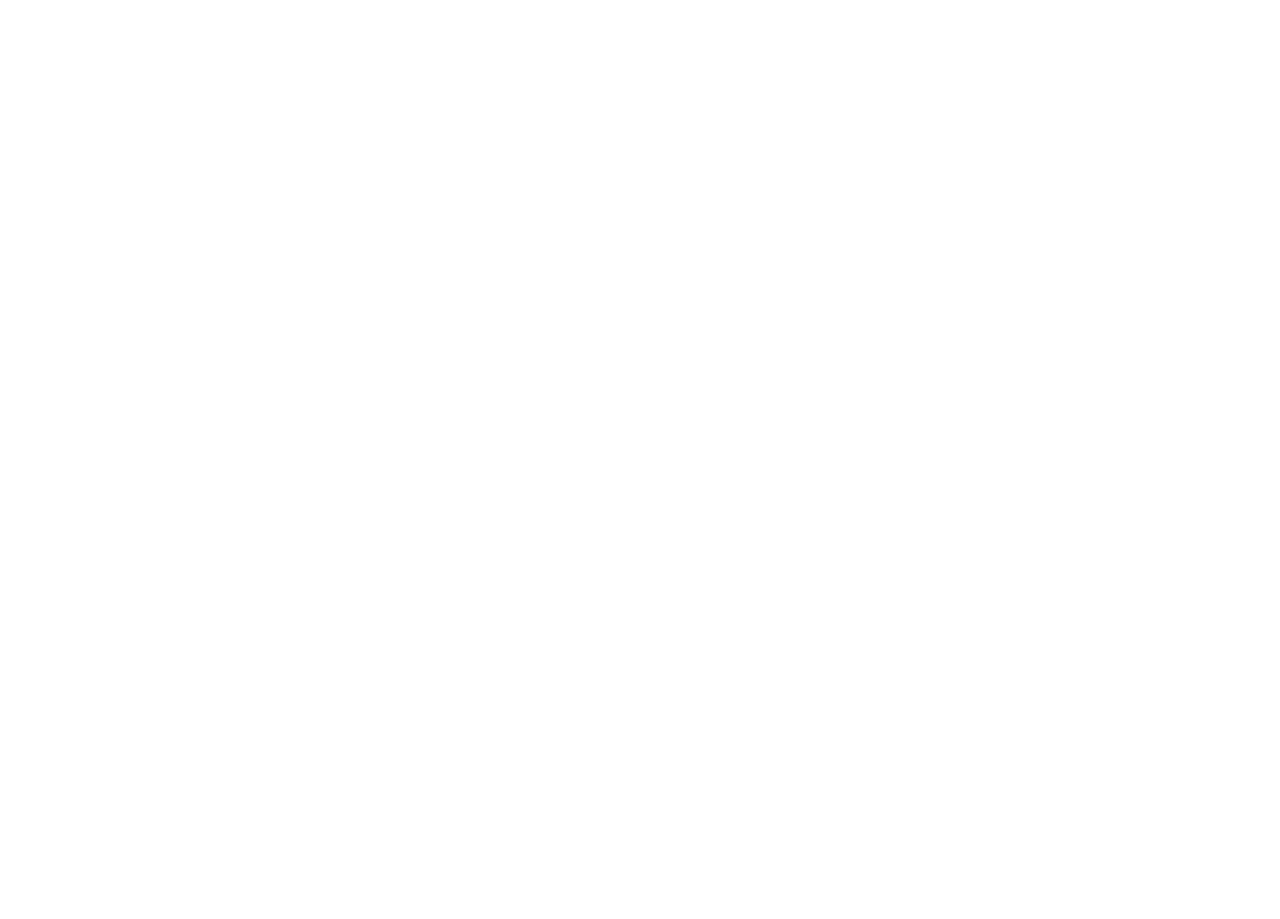
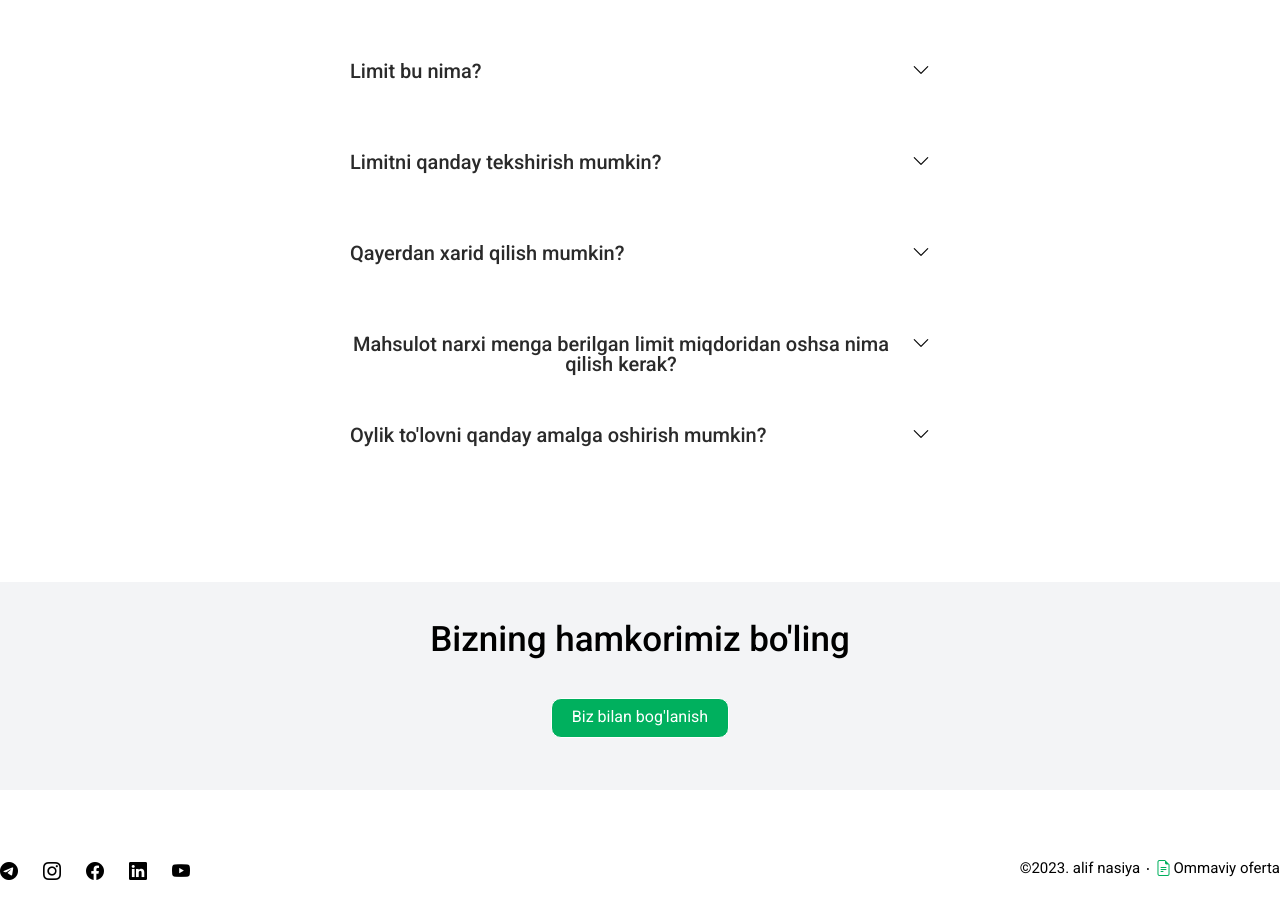
Before and after one commit to Ruzmat-dev/alif, a React (Vite) app: page / in a window 1280 px wide. Shown: the part 3060-3979 px from the top of the page. Before the commit the page ends 2981 px from the top, so only its background shows below. Built offline with nearby package versions, Linux system fonts and the light colour scheme.

Commit message:
add footer

```diff
--- a/index.html
+++ b/index.html
@@ -5,6 +5,7 @@
     <link rel="icon" type="image/svg+xml" href="/vite.svg" />
     <meta name="viewport" content="width=device-width, initial-scale=1.0" />
     <link rel="stylesheet" href="https://cdn.jsdelivr.net/npm/bootstrap-icons@1.10.5/font/bootstrap-icons.css">
+
     <title>Vite + React</title>
   </head>
   <body>
--- /dev/null
+++ b/src/UI/TopQuestion/index.jsx
@@ -0,0 +1,67 @@
+import React , {useState} from "react";
+import "./style.scss";
+
+const index = () => {
+
+  const [limit,setLimit] = useState("Limit — ro'yxatdan o'tgandan keyin muddatli to'lovga mahsulot sotib olish uchun taqdim etiladigan balans. Uning yordamida siz tovarlarni ortiqcha kutmasdan alifshop.uz saytida yoki hamkorlarimiz do‘konlarida sotib olishingiz mumkin.")
+  const [lim ,setLim] = useState(true)
+
+  const[cheak , setCheak] = useState("Limit olganingizdan so'ng, uni alifnasiya.uz saytidagi shaxsiy kabinetingizda yoki alif mobi ilovasidagi Nasiya bo‘limida tekshirishingiz mumkin.")
+  const[chea , setChea] = useState(true)
+
+  const [buys , setBuys] = useState("Siz alifshop.uz saytida yoki IDEA, Mediapark, Elmakon, Goodzone va boshqalar kabi hamkorlarimiz do'konlarida xarid qilishingiz mumkin.")
+  const[buy, setBuy] = useState(true)
+
+  const[names , setNames]= useState("Agar mahsulot narxi sizga berilgan limit miqdoridan oshgan bo'lsa, biz ushbu mahsulotga arizani bir necha daqiqa ichida ko'rib chiqib sizga javob beramiz.")
+  const[name , setName] = useState(true)
+
+  const[months , setMonths] = useState("Har oy bog'langan kartadan muddatli to'lovning belgilangan miqdori yechib olinadi. Va siz mustaqil ravishda alifnasiya.uz saytidagi shaxsiy kabinetingiz yoki alif mobi, Payme, Click, Uzum Bank va Paynet to‘lov tizimlari orqali to‘lovni amalga oshirishingiz mumkin.")
+  const[month , setMonth] = useState(true)
+  return (
+    <div className="container">
+      <div className="topQuestion">
+        <h1 className="topQuestion__title">Tez-tez so'raladigan savollar</h1>
+        <div className="topQuestion__wrapper">
+          <div className={lim ? "" : "topQuestion__wrapper-lim"}>
+            <button onClick={() => setLim(!lim)} className={lim ? "topQuestion__wrapper-btn" : "topQuestion__wrapper-lim-btn"}>
+              <span>Limit bu nima?</span>
+              <i className={lim ? "bi bi-chevron-down" : "bi bi-chevron-up"}></i>
+            </button>
+            <p className=""> {lim ? "" : limit} </p>
+          </div>
+
+          <div className={chea ? "" : "topQuestion__wrapper-lim"}>
+            <button onClick={() => setChea(!chea)} className={chea ? "topQuestion__wrapper-btn" : "topQuestion__wrapper-lim-btn"}>
+              <span>Limitni qanday tekshirish mumkin?</span>
+              <i className={chea ? "bi bi-chevron-down" : "bi bi-chevron-up"}></i>
+            </button>
+            <p className=""> {chea ? "" : cheak} </p>
+          </div>
+          <div className={buy ? "" : "topQuestion__wrapper-lim"}>
+            <button onClick={() => setBuy(!buy)} className={buy ? "topQuestion__wrapper-btn" : "topQuestion__wrapper-lim-btn"}>
+              <span>Qayerdan xarid qilish mumkin?</span>
+              <i className={buy ? "bi bi-chevron-down" : "bi bi-chevron-up"}></i>
+            </button>
+            <p className=""> {buy ? "" : buys} </p>
+          </div>
+          <div className={name ? "" : "topQuestion__wrapper-lim"}>
+            <button onClick={() => setName(!name)} className={name ? "topQuestion__wrapper-btn" : "topQuestion__wrapper-lim-btn"}>
+              <span>Mahsulot narxi menga berilgan limit miqdoridan oshsa nima qilish kerak?</span>
+              <i className={name ? "bi bi-chevron-down" : "bi bi-chevron-up"}></i>
+            </button>
+            <p className=""> {name ? "" : names} </p>
+          </div>
+          <div className={month ? "" : "topQuestion__wrapper-lim"}>
+            <button onClick={() => setMonth(!month)} className={month ? "topQuestion__wrapper-btn" : "topQuestion__wrapper-lim-btn"}>
+              <span>Oylik to'lovni qanday amalga oshirish mumkin?</span>
+              <i className={month ? "bi bi-chevron-down" : "bi bi-chevron-up"}></i>
+            </button>
+            <p className=""> {month ? "" : months} </p>
+          </div>
+        </div>
+      </div>
+    </div>
+  );
+};
+
+export default index;
--- /dev/null
+++ b/src/UI/TopQuestion/style.scss
@@ -0,0 +1,98 @@
+.topQuestion {
+  width: 100%;
+  margin: 100px 0;
+  display: flex;
+  flex-direction: column;
+  // justify-content: center;
+  text-align: center;
+
+  &__title {
+    font-family: "Roboto";
+    line-height: 1rem;
+    font-weight: 500;
+    font-size: 35px;
+    color: #000;
+  }
+
+  &__wrapper {
+    display: flex;
+    flex-direction: column;
+    justify-content: center;
+    gap: 10px;
+    margin-top: 50px;
+    div {
+      align-self: center;
+
+      p {
+        width: 628px;
+        margin: auto;
+        padding: 0 24px;
+        margin-bottom: 5px;
+        font-family: "Roboto";
+        line-height: 1rem;
+        font-weight: 400;
+        font-size: 18px;
+        color: #000000a7;
+        line-height: 20px;
+      }
+    }
+    &-btn {
+      width: 628px;
+      height: 76px;
+      border-radius: 20px;
+      border: none;
+      background-color: #fff;
+      padding: 24px;
+      display: flex;
+      gap: 20px;
+      justify-content: space-between;
+      &:hover {
+        background-color: rgb(243,244,246);
+      }
+
+      span {
+          font-family: "Roboto";
+          line-height: 1rem;
+          font-weight: 500;
+          font-size: 20px;
+          color: #000000d5;
+          line-height: 20px;
+      }
+
+      i {
+          font-size: 18px;
+          font-weight: 400;
+      }
+    }
+    &-lim {
+      background-color: rgb(243,244,246);
+      border-radius: 20px;
+      &-btn {
+        width: 628px;
+      height: 76px;
+      border-radius: 20px;
+      border: none;
+      padding: 24px;
+      display: flex;
+      gap: 20px;
+      justify-content: space-between;
+        background-color: rgb(243,244,246);
+        border-radius: none;
+
+        span {
+          font-family: "Roboto";
+          line-height: 1rem;
+          font-weight: 500;
+          font-size: 20px;
+          color: #000000d5;
+          line-height: 20px;
+      }
+
+      i {
+          font-size: 18px;
+          font-weight: 400;
+      }
+      }
+    }
+  }
+}
--- /dev/null
+++ b/src/components/Footer/index.jsx
@@ -0,0 +1,38 @@
+import React from "react";
+import "./style.scss";
+
+const index = () => {
+  return (
+    <footer className="footer">
+      <div className="footer__parents">
+        <div className="container">
+          <div className="footer__parents-wrapper">
+            <h1>Bizning hamkorimiz bo'ling</h1>
+            <a href="#">Biz bilan bog'lanish</a>
+          </div>
+        </div>
+      </div>
+      <div className="container">
+        <div className="footer__bootom">
+          <div className="footer__bootom-icons">
+            <a href="#"><i className="bi bi-telegram"></i></a>
+            <a href="#"><i className="bi bi-instagram"></i></a>
+            <a href="#"><i className="bi bi-facebook"></i></a>
+            <a href="#"><i className="bi bi-linkedin"></i></a>
+            <a href="#"><i className="bi bi-youtube"></i></a>
+          </div>
+          <div>
+            <p>©2023. alif nasiya</p>
+            <span>·</span>
+            <span>
+              <i class="bi bi-file-earmark-text"></i>
+              <a href="#">Ommaviy oferta</a>
+            </span>
+          </div>
+        </div>
+      </div>
+    </footer>
+  );
+};
+
+export default index;
--- /dev/null
+++ b/src/components/Footer/style.scss
@@ -0,0 +1,97 @@
+
+.footer {
+    display: flex;
+    flex-direction: column;
+    margin: 50px 0;
+    &__parents {
+        width: 100%;
+        height: 208px;
+        background-color: #f3f4f6;
+
+        &-wrapper {
+            display: flex;
+            flex-direction: column;
+            justify-content: center;
+            text-align: center;
+            gap: 50px;
+            margin-top: 50px;
+
+            h1 {
+                font-family: "Roboto";
+                line-height: 1rem;
+                font-weight: 500;
+                font-size: 35px;
+                color: #000;
+            }
+
+            a {
+                text-align: center;
+                align-items: center;
+                align-self: center;
+                text-decoration: none;
+                border: 1px solid;
+                border-radius: var(--border-radius);
+                background-color: var(--color);
+                color: #fff;
+                padding: 8px 16px;
+                font-family: "Roboto";
+                font-weight: 400;
+                width: 178px;
+                height: 40px;
+            }
+        }
+    }
+
+    &__bootom {
+        display: flex;
+        flex-direction: row;
+        justify-content: space-between;
+        margin: 70px 0 0 0 !important;
+        width: 1280px;
+        margin: auto;
+        &-icons {
+            display: flex;
+            gap: 25px !important;
+            align-items: center;
+
+            a {
+                text-decoration: none;
+                color: #000;
+                i {
+                    font-size: 18px;
+                }
+            }
+        }
+
+        div {
+            display: flex;
+            gap: 5px;
+            p {
+                font-family: "Roboto";
+                line-height: 1rem;
+                font-weight: 400;
+                font-size: 15px;
+                color: #000;
+            }
+            span {
+                display: flex;
+                align-self: center;
+                gap: 2px;
+                margin-bottom: 5px;
+                i {
+                    color: var(--color);
+                    margin-bottom: 2px;
+                }
+                a {
+                    text-decoration: none;
+                    font-family: "Roboto";
+                line-height: 1rem;
+                font-weight: 400;
+                font-size: 15px;
+                color: #000;
+                }
+
+            }
+        }
+    }
+}
--- a/src/components/Navbar/index.jsx
+++ b/src/components/Navbar/index.jsx
@@ -69,7 +69,7 @@ const index = () => {
         <div className="container">
           <a href="https://alifnasiya.uz/juma?locale=ru" className="nav__img">
             <img
-              src="https://minio.alifnasiya.uz/service-merchant/e1/94/84/79/e1948479-44ac-4884-9bbe-3d124b3dbd7a.png?X-Amz-Content-Sha256=UNSIGNED-PAYLOAD&X-Amz-Algorithm=AWS4-HMAC-SHA256&X-Amz-Credential=aGxj0tLP1NLTFS0O%2F20230722%2Fus-east-1%2Fs3%2Faws4_request&X-Amz-Date=20230722T054618Z&X-Amz-SignedHeaders=host&X-Amz-Expires=86400&X-Amz-Signature=f42ffdd62bab85591d8d335461b2640bdf0ac625a382f3a9f89ca11ffa000dd1"
+              src="https://minio.alifnasiya.uz/service-merchant/e1/94/84/79/e1948479-44ac-4884-9bbe-3d124b3dbd7a.png?X-Amz-Content-Sha256=UNSIGNED-PAYLOAD&X-Amz-Algorithm=AWS4-HMAC-SHA256&X-Amz-Credential=aGxj0tLP1NLTFS0O%2F20230724%2Fus-east-1%2Fs3%2Faws4_request&X-Amz-Date=20230724T054051Z&X-Amz-SignedHeaders=host&X-Amz-Expires=86400&X-Amz-Signature=7d779ab917a26a4fa154a02b42387a946545d2956ad2d5958632e0fdf364f720"
               alt=""
             />
           </a>
--- a/src/pages/Home/index.jsx
+++ b/src/pages/Home/index.jsx
@@ -3,6 +3,9 @@ import Navbar from "../../components/Navbar"
 import Slider from "../../UI/Slider"
 import Partner from "../../UI/Partners"
 import Mobile from "../../UI/Mobile"
+import TopQuestion from "../../UI/TopQuestion"
+import Footer from "../../components/Footer"
+import './media.scss'
 
 const index = () => {
   return (
@@ -11,6 +14,8 @@ const index = () => {
         <Slider/>
         <Partner/>
         <Mobile/>
+        <TopQuestion/>
+        <Footer/>
     </>
   )
 }
--- /dev/null
+++ b/src/pages/Home/media.scss
@@ -0,0 +1,3 @@
+@media (max-width: 1300px) {
+
+}
```
Also changed, not shown: src/assets/images/headerImg.png (added).
